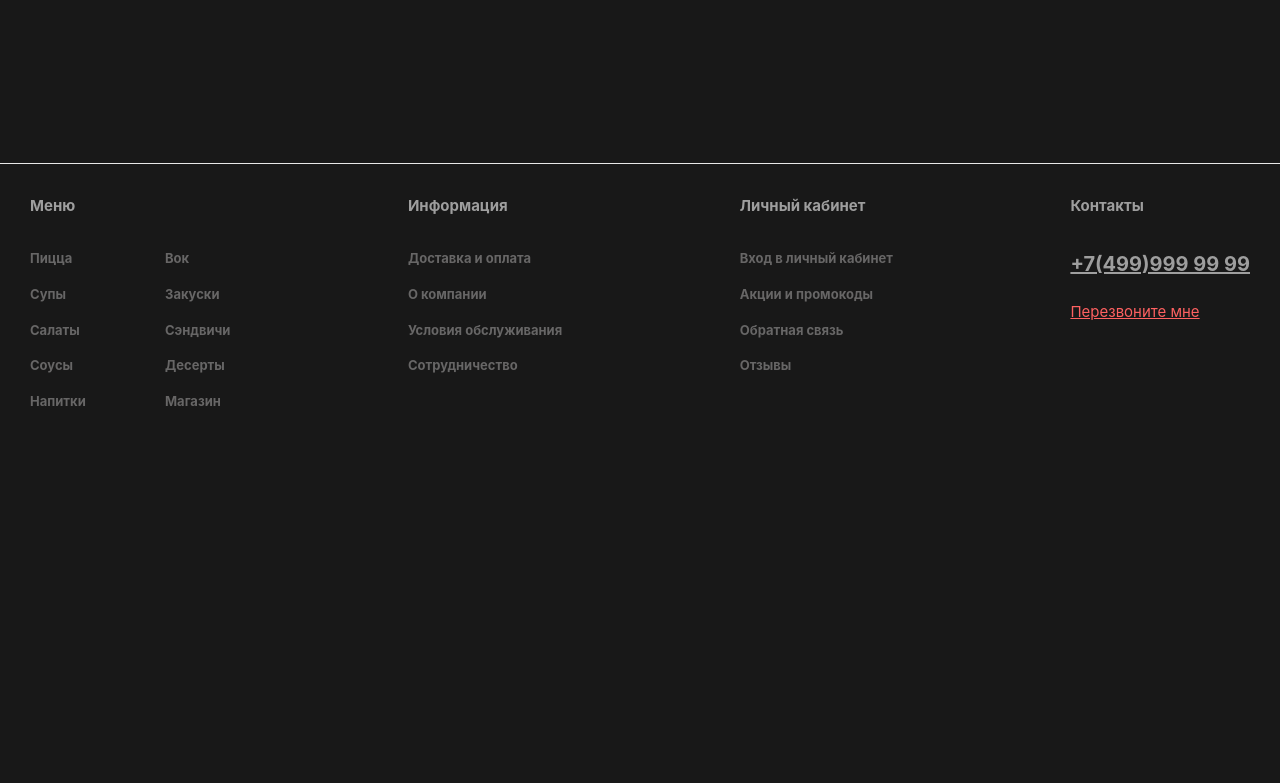
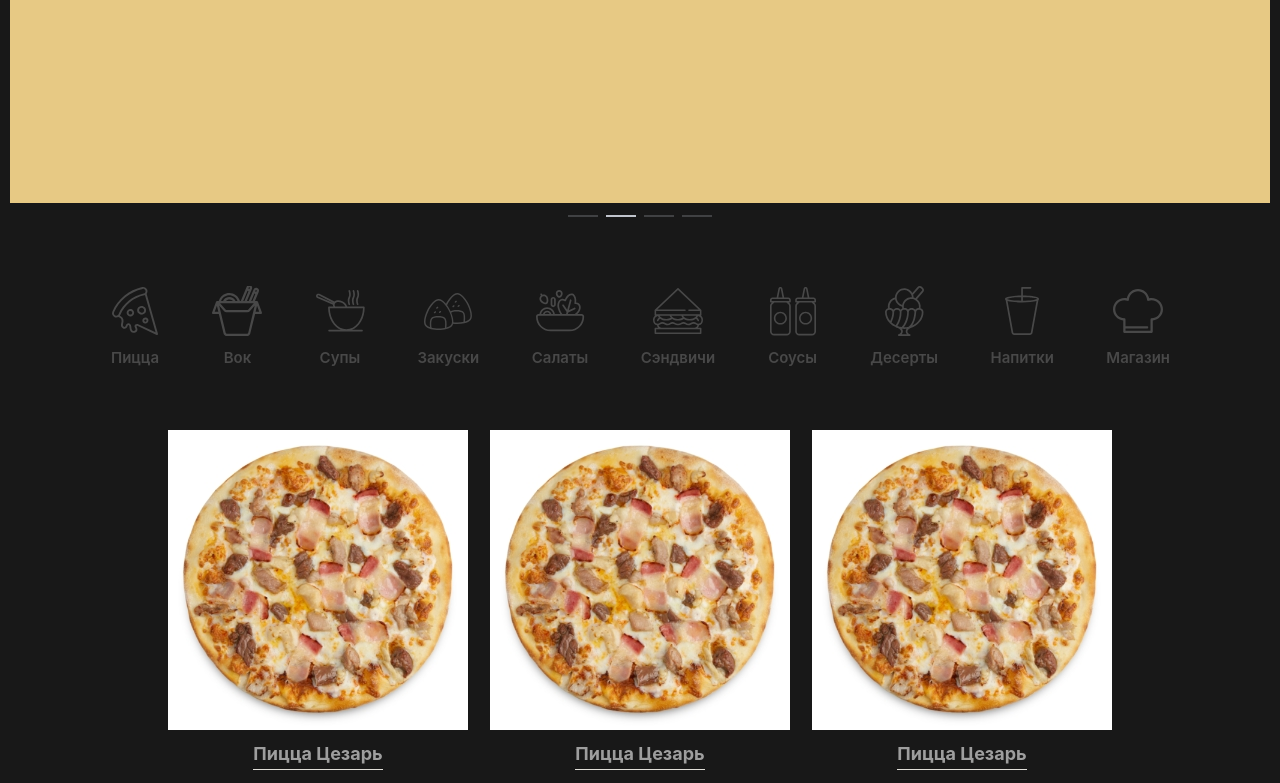
Before and after one commit to At0m234/Pizza, a Vue app: page / in a window 1280 px wide. Shown: the part 417-1200 px from the top of the page. Before the commit the page ends 859 px from the top, so only its background shows below. Built offline with nearby package versions, Linux system fonts and the light colour scheme; no server answers.

Commit message:
removed comments

```diff
--- a/src/views/HomeView.vue
+++ b/src/views/HomeView.vue
@@ -5,7 +5,7 @@ import ProductCategory from "@/components/ProductCategory.vue";
 
 </script>
 <template>
-  <!-- <custom-carousel/> -->
-  <!-- <menu-icons/> -->
-  <!-- <product-category/> -->
+  <custom-carousel/>
+  <menu-icons/>
+  <product-category/>
 </template>
```
